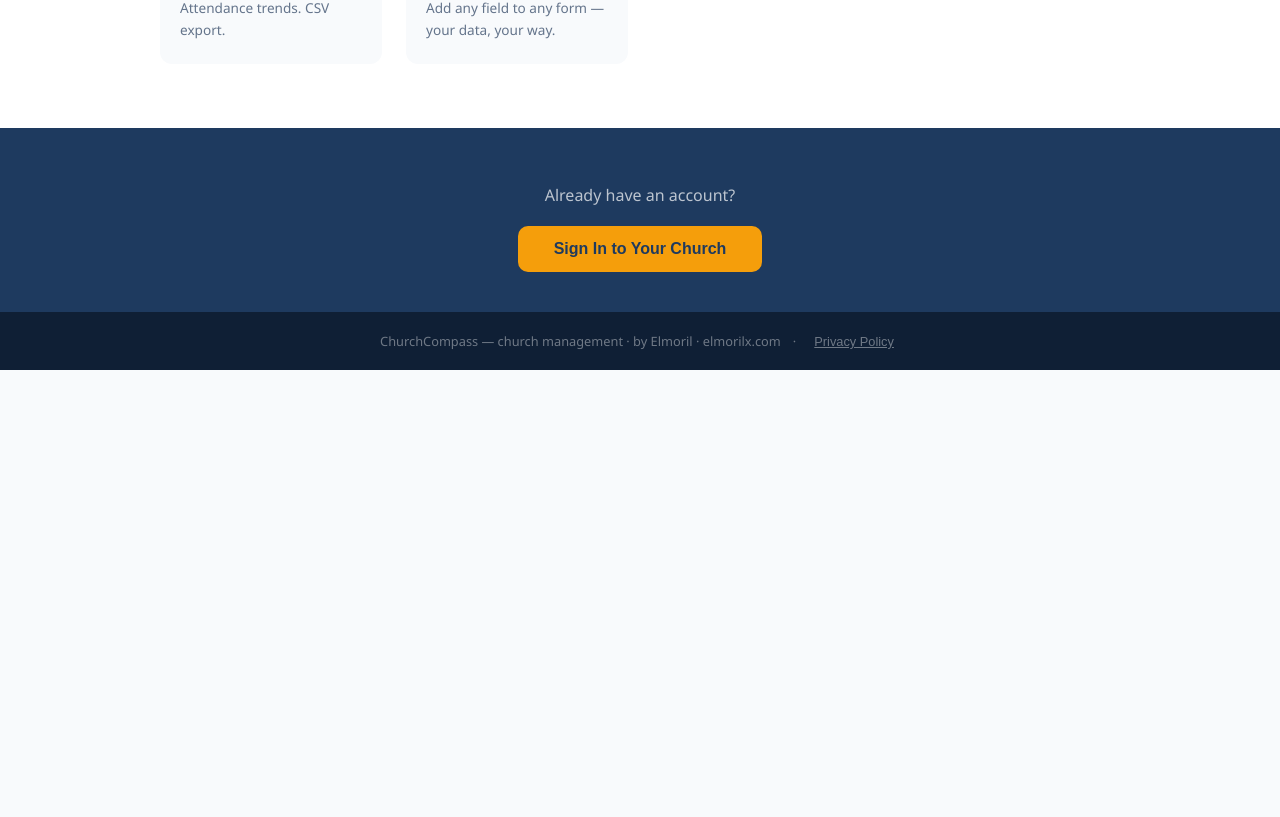
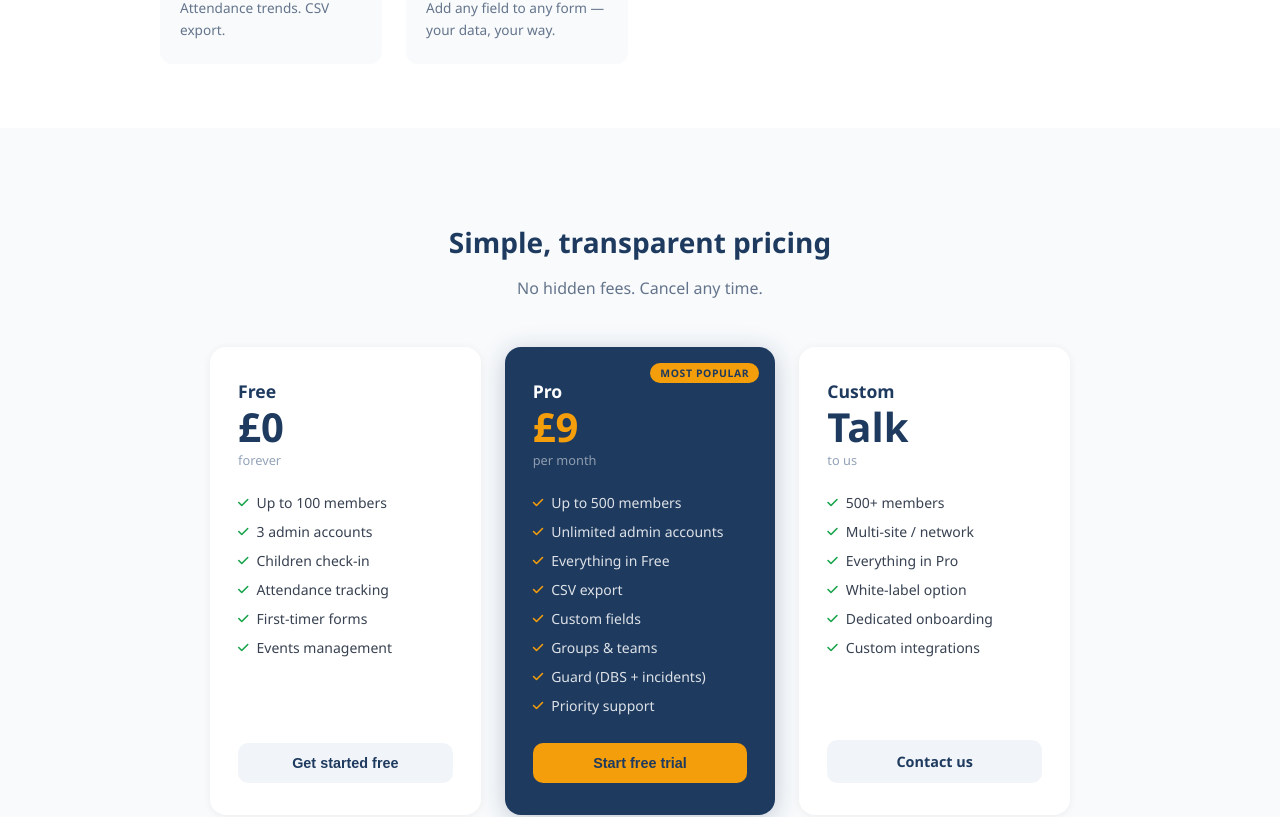
Before and after one commit to joybringers/churchcompass, a Next.js app: page / in a window 1280 px wide. Shown: the part 1092-1909 px from the top of the page. Before the commit the page ends 1462 px from the top, so only its background shows below. Built offline with nearby package versions, Linux system fonts and the light colour scheme.

Commit message:
Add pricing section to landing page (Free / Pro £9 / Custom)
Co-Authored-By: Claude Sonnet 4.6 <noreply@anthropic.com>

```diff
--- a/app/page.js
+++ b/app/page.js
@@ -67,6 +67,10 @@ export default function Landing() {
               style={{ background: 'transparent', color: '#fff', border: '2px solid rgba(255,255,255,0.4)', borderRadius: 10, padding: '14px 28px', fontWeight: 600, cursor: 'pointer', fontSize: '1rem' }}>
               See Features
             </button>
+            <button onClick={() => document.getElementById('pricing').scrollIntoView({ behavior: 'smooth' })}
+              style={{ background: 'transparent', color: GOLD, border: '2px solid rgba(245,158,11,0.4)', borderRadius: 10, padding: '14px 28px', fontWeight: 600, cursor: 'pointer', fontSize: '1rem' }}>
+              See Pricing
+            </button>
           </div>
         </div>
       </section>
@@ -94,6 +98,68 @@ export default function Landing() {
         </div>
       </section>
 
+      {/* Pricing */}
+      <section id="pricing" style={{ background: '#f8fafc', padding: 'clamp(40px, 8vw, 72px) clamp(16px, 5vw, 32px)' }}>
+        <div style={{ maxWidth: 860, margin: '0 auto' }}>
+          <h2 style={{ textAlign: 'center', fontSize: '1.75rem', fontWeight: 800, color: NAV, marginBottom: 8 }}>Simple, transparent pricing</h2>
+          <p style={{ textAlign: 'center', color: '#64748b', marginBottom: 48 }}>No hidden fees. Cancel any time.</p>
+          <div style={{ display: 'grid', gridTemplateColumns: 'repeat(auto-fit, minmax(240px, 1fr))', gap: 24 }}>
+            {/* Free */}
+            <div style={{ background: '#fff', borderRadius: 16, padding: '32px 28px', boxShadow: '0 1px 8px rgba(0,0,0,0.06)', display: 'flex', flexDirection: 'column' }}>
+              <div style={{ fontWeight: 800, color: NAV, fontSize: '1.1rem', marginBottom: 4 }}>Free</div>
+              <div style={{ fontSize: '2.5rem', fontWeight: 800, color: NAV, lineHeight: 1, marginBottom: 4 }}>£0</div>
+              <div style={{ fontSize: '0.8rem', color: '#94a3b8', marginBottom: 24 }}>forever</div>
+              <ul style={{ listStyle: 'none', padding: 0, margin: 0, display: 'flex', flexDirection: 'column', gap: 10, flex: 1 }}>
+                {['Up to 100 members', '3 admin accounts', 'Children check-in', 'Attendance tracking', 'First-timer forms', 'Events management'].map(f => (
+                  <li key={f} style={{ display: 'flex', alignItems: 'center', gap: 8, fontSize: '0.875rem', color: '#374151' }}>
+                    <i className="fas fa-check" style={{ color: '#16a34a', fontSize: 12, flexShrink: 0 }} />{f}
+                  </li>
+                ))}
+              </ul>
+              <button onClick={() => router.push('/register')}
+                style={{ marginTop: 28, background: '#f1f5f9', color: NAV, border: 'none', borderRadius: 10, padding: '12px', fontWeight: 700, cursor: 'pointer', fontSize: '0.9rem' }}>
+                Get started free
+              </button>
+            </div>
+            {/* Pro — highlighted */}
+            <div style={{ background: NAV, borderRadius: 16, padding: '32px 28px', boxShadow: '0 4px 24px rgba(30,58,95,0.25)', display: 'flex', flexDirection: 'column', position: 'relative', overflow: 'hidden' }}>
+              <div style={{ position: 'absolute', top: 16, right: 16, background: GOLD, color: NAV, fontSize: '0.65rem', fontWeight: 800, padding: '3px 10px', borderRadius: 20, letterSpacing: '0.06em' }}>MOST POPULAR</div>
+              <div style={{ fontWeight: 800, color: '#fff', fontSize: '1.1rem', marginBottom: 4 }}>Pro</div>
+              <div style={{ fontSize: '2.5rem', fontWeight: 800, color: GOLD, lineHeight: 1, marginBottom: 4 }}>£9</div>
+              <div style={{ fontSize: '0.8rem', color: 'rgba(255,255,255,0.5)', marginBottom: 24 }}>per month</div>
+              <ul style={{ listStyle: 'none', padding: 0, margin: 0, display: 'flex', flexDirection: 'column', gap: 10, flex: 1 }}>
+                {['Up to 500 members', 'Unlimited admin accounts', 'Everything in Free', 'CSV export', 'Custom fields', 'Groups & teams', 'Guard (DBS + incidents)', 'Priority support'].map(f => (
+                  <li key={f} style={{ display: 'flex', alignItems: 'center', gap: 8, fontSize: '0.875rem', color: 'rgba(255,255,255,0.85)' }}>
+                    <i className="fas fa-check" style={{ color: GOLD, fontSize: 12, flexShrink: 0 }} />{f}
+                  </li>
+                ))}
+              </ul>
+              <button onClick={() => router.push('/register')}
+                style={{ marginTop: 28, background: GOLD, color: NAV, border: 'none', borderRadius: 10, padding: '12px', fontWeight: 700, cursor: 'pointer', fontSize: '0.9rem' }}>
+                Start free trial
+              </button>
+            </div>
+            {/* Custom */}
+            <div style={{ background: '#fff', borderRadius: 16, padding: '32px 28px', boxShadow: '0 1px 8px rgba(0,0,0,0.06)', display: 'flex', flexDirection: 'column' }}>
+              <div style={{ fontWeight: 800, color: NAV, fontSize: '1.1rem', marginBottom: 4 }}>Custom</div>
+              <div style={{ fontSize: '2.5rem', fontWeight: 800, color: NAV, lineHeight: 1, marginBottom: 4 }}>Talk</div>
+              <div style={{ fontSize: '0.8rem', color: '#94a3b8', marginBottom: 24 }}>to us</div>
+              <ul style={{ listStyle: 'none', padding: 0, margin: 0, display: 'flex', flexDirection: 'column', gap: 10, flex: 1 }}>
+                {['500+ members', 'Multi-site / network', 'Everything in Pro', 'White-label option', 'Dedicated onboarding', 'Custom integrations'].map(f => (
+                  <li key={f} style={{ display: 'flex', alignItems: 'center', gap: 8, fontSize: '0.875rem', color: '#374151' }}>
+                    <i className="fas fa-check" style={{ color: '#16a34a', fontSize: 12, flexShrink: 0 }} />{f}
+                  </li>
+                ))}
+              </ul>
+              <a href="mailto:hello@elmorilx.com"
+                style={{ marginTop: 28, background: '#f1f5f9', color: NAV, border: 'none', borderRadius: 10, padding: '12px', fontWeight: 700, cursor: 'pointer', fontSize: '0.9rem', textDecoration: 'none', textAlign: 'center', display: 'block' }}>
+                Contact us
+              </a>
+            </div>
+          </div>
+        </div>
+      </section>
+
       <section style={{ background: NAV, padding: 'clamp(32px, 6vw, 40px) clamp(16px, 5vw, 32px)', textAlign: 'center' }}>
         <p style={{ color: 'rgba(255,255,255,0.7)', marginBottom: 20 }}>Already have an account?</p>
         <button onClick={() => router.push('/login')}
```
